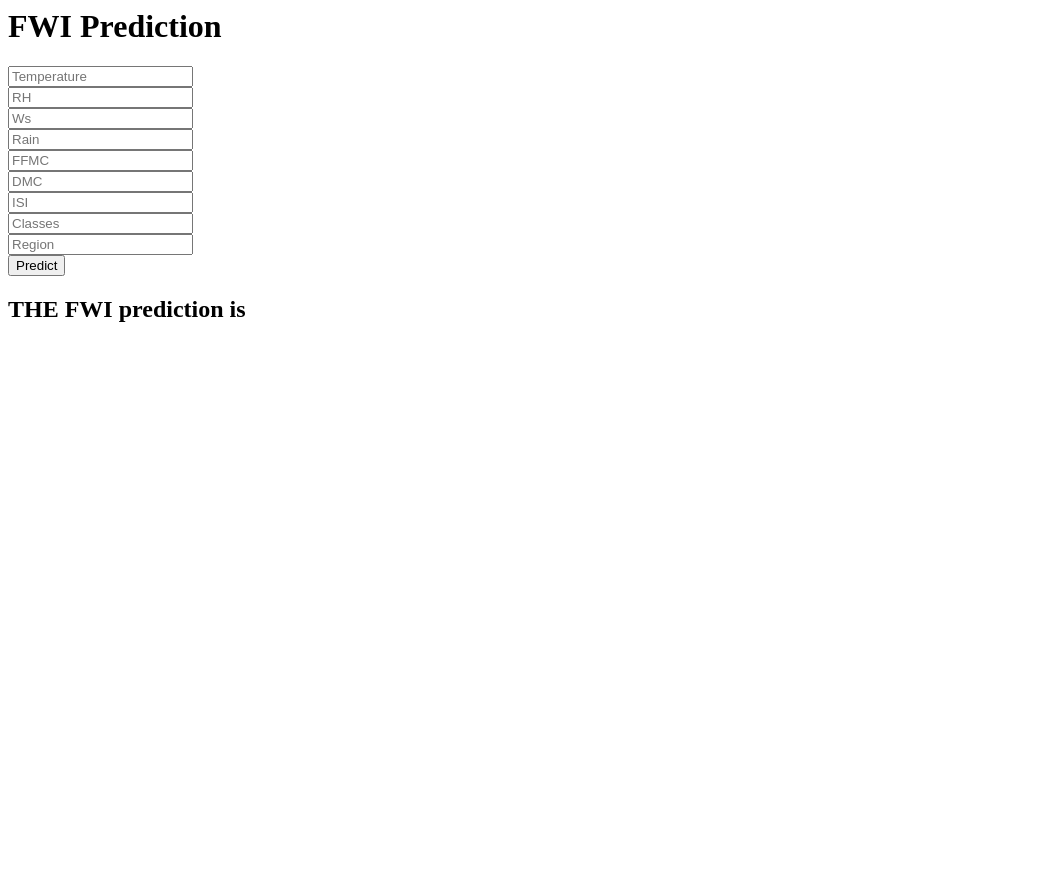
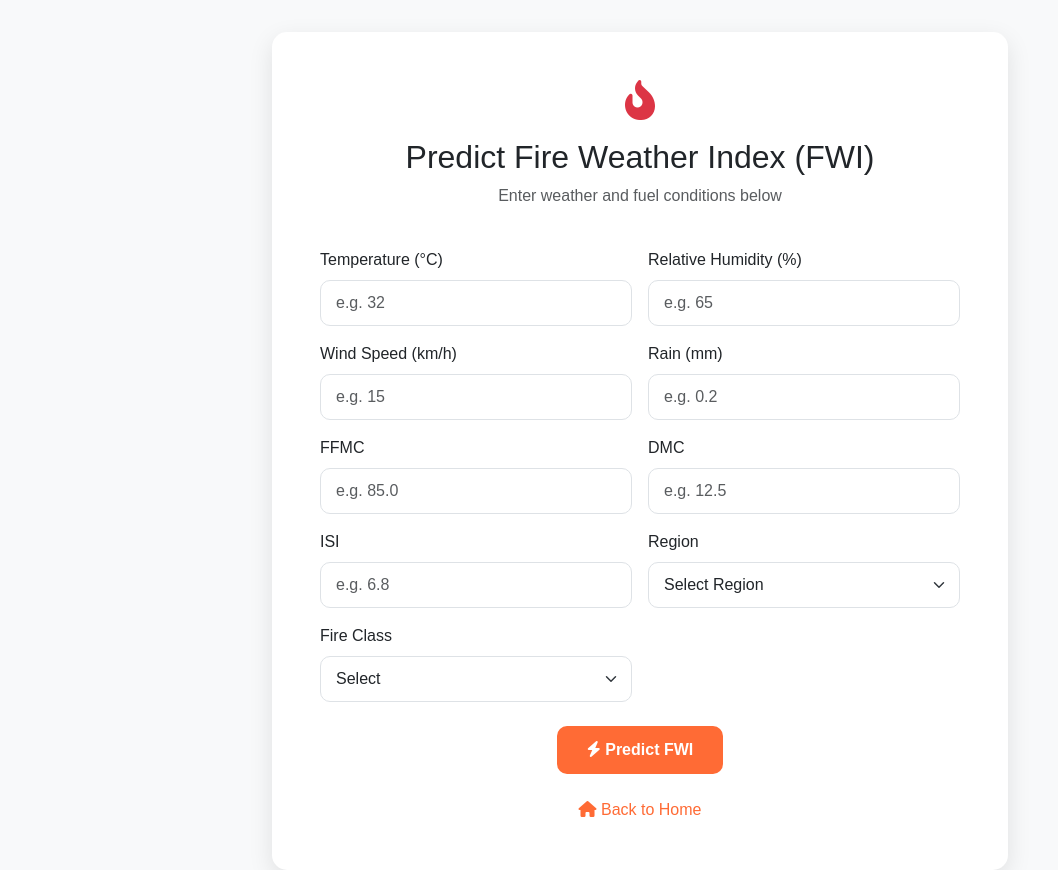
Before and after one commit to Hridesh14/Algerian-Forest-Fire-Prediction, a Flask app: page /predictdata in a window 1280 px wide. Shown: the whole page, without its empty margins (0-1058 px from the left). Before the commit the page ends 322 px from the top, so only its background shows below. Run offline with Flask 3, Linux system fonts and the light colour scheme; parts of the project's set-up code (start-up, migrations or seed data) failed here and were passed over.

Commit message:
Update home.html
A machine learning web application to predict the Fire Weather Index (FWI) using the Algerian Forest Fires dataset. Features data preprocessing, exploratory analysis, Ridge Regression modeling, and a Flask-based interactive web interface for real-time FWI prediction.
Key Features:

Cleaned dataset with Bejaia & Sidi Bel-abbes regions
EDA with monthly fire trends
StandardScaler + Ridge Regression (best performing model)
Deployed using Flask with index.html & home.html
Pickle files: ridge.pkl, Scaler.pkl

Tech Stack: Python, Pandas, Scikit-learn, Flask, HTML

Signed-off-by: Hridesh14 <maithanihridesh9012@gmail.com>

```diff
--- a/templates/home.html
+++ b/templates/home.html
@@ -1,26 +1,139 @@
-<html>
-<body>
-    <div class="login">
-       <h1>FWI Prediction</h1>
+<!DOCTYPE html>
+<html lang="en">
+<head>
+    <meta charset="UTF-8">
+    <meta name="viewport" content="width=device-width, initial-scale=1.0">
+    <title>Predict FWI</title>
+    <link href="https://cdn.jsdelivr.net/npm/bootstrap@5.3.2/dist/css/bootstrap.min.css" rel="stylesheet">
+    <link rel="stylesheet" href="https://cdnjs.cloudflare.com/ajax/libs/font-awesome/6.4.0/css/all.min.css">
+    <style>
+        body {
+            background: #f4f7fa;
+            font-family: 'Arial', sans-serif;
+        }
+        .card {
+            border: none;
+            border-radius: 15px;
+            box-shadow: 0 8px 25px rgba(0,0,0,0.1);
+            margin-top: 2rem;
+        }
+        .form-control, .form-select {
+            border-radius: 10px;
+            padding: 10px 15px;
+        }
+        .btn-predict {
+            background: #ff6b35;
+            border: none;
+            border-radius: 10px;
+            padding: 12px 30px;
+            font-weight: bold;
+        }
+        .btn-predict:hover {
+            background: #e55a2b;
+        }
+        .result-box {
+            background: linear-gradient(135deg, #667eea, #764ba2);
+            color: white;
+            border-radius: 12px;
+            padding: 1.5rem;
+            text-align: center;
+            margin-top: 1.5rem;
+            font-size: 1.5rem;
+            font-weight: bold;
+        }
+        .back-btn {
+            color: #ff6b35;
+            text-decoration: none;
+            font-weight: 500;
+        }
+        .back-btn:hover {
+            text-decoration: underline;
+        }
+    </style>
+</head>
+<body class="bg-light">
+    <div class="container">
+        <div class="row justify-content-center">
+            <div class="col-lg-8">
+                <div class="card p-4 p-md-5">
+                    <div class="text-center mb-4">
+                        <i class="fas fa-fire-flame-curved text-danger" style="font-size: 2.5rem;"></i>
+                        <h2 class="mt-3">Predict Fire Weather Index (FWI)</h2>
+                        <p class="text-muted">Enter weather and fuel conditions below</p>
+                    </div>
 
-        <!-- Main Input For Receiving Query to our ML -->
-       <form action="{{ url_for('predict_datapoint')}}" method="post">
-         <input type="text" name="Temperature" placeholder="Temperature" required="required" /><br>
-           <input type="text" name="RH" placeholder="RH" required="required" /><br>
-           <input type="text" name="Ws" placeholder="Ws" required="required" /><br>
-           <input type="text" name="Rain" placeholder="Rain" required="required" /><br>
-           <input type="text" name="FFMC" placeholder="FFMC" required="required" /><br>
-           <input type="text" name="DMC" placeholder="DMC" required="required" /><br>
-           <input type="text" name="ISI" placeholder="ISI" required="required" /><br>
-           <input type="text" name="Classes" placeholder="Classes" required="required" /><br>
-           <input type="text" name="Region" placeholder="Region" required="required" /><br>
+                    <form action="/predictdata" method="POST">
+                        <div class="row g-3">
+                            <div class="col-md-6">
+                                <label class="form-label">Temperature (°C)</label>
+                                <input type="number" step="0.1" name="Temperature" class="form-control" placeholder="e.g. 32" required>
+                            </div>
+                            <div class="col-md-6">
+                                <label class="form-label">Relative Humidity (%)</label>
+                                <input type="number" name="RH" class="form-control" placeholder="e.g. 65" required>
+                            </div>
+                            <div class="col-md-6">
+                                <label class="form-label">Wind Speed (km/h)</label>
+                                <input type="number" name="Ws" class="form-control" placeholder="e.g. 15" required>
+                            </div>
+                            <div class="col-md-6">
+                                <label class="form-label">Rain (mm)</label>
+                                <input type="number" step="0.1" name="Rain" class="form-control" placeholder="e.g. 0.2" required>
+                            </div>
+                            <div class="col-md-6">
+                                <label class="form-label">FFMC</label>
+                                <input type="number" step="0.1" name="FFMC" class="form-control" placeholder="e.g. 85.0" required>
+                            </div>
+                            <div class="col-md-6">
+                                <label class="form-label">DMC</label>
+                                <input type="number" step="0.1" name="DMC" class="form-control" placeholder="e.g. 12.5" required>
+                            </div>
+                            <div class="col-md-6">
+                                <label class="form-label">ISI</label>
+                                <input type="number" step="0.1" name="ISI" class="form-control" placeholder="e.g. 6.8" required>
+                            </div>
+                            <div class="col-md-6">
+                                <label class="form-label">Region</label>
+                                <select name="Region" class="form-select" required>
+                                    <option value="">Select Region</option>
+                                    <option value="0">Bejaia (0)</option>
+                                    <option value="1">Sidi Bel-abbes (1)</option>
+                                </select>
+                            </div>
+                            <div class="col-md-6">
+                                <label class="form-label">Fire Class</label>
+                                <select name="Classes" class="form-select" required>
+                                    <option value="">Select</option>
+                                    <option value="1">Fire</option>
+                                    <option value="0">Not Fire</option>
+                                </select>
+                            </div>
+                        </div>
 
+                        <div class="text-center mt-4">
+                            <button type="submit" class="btn btn-predict text-white">
+                                <i class="fas fa-bolt"></i> Predict FWI
+                            </button>
+                        </div>
+                    </form>
 
+                    <!-- Result Display -->
+                    {% if results %}
+                    <div class="result-box animate__animated animate__fadeIn">
+                        <i class="fas fa-fire"></i> Predicted FWI: <strong>{{ results|round(2) }}</strong>
+                    </div>
+                    {% endif %}
 
-           <button type="submit" class="btn btn-primary btn-block btn-large">Predict</button>
-       </form>
-    <h2>
-       THE FWI prediction is  {{results}}
-    </h2>
-   <body>
+                    <div class="text-center mt-4">
+                        <a href="/" class="back-btn">
+                            <i class="fas fa-home"></i> Back to Home
+                        </a>
+                    </div>
+                </div>
+            </div>
+        </div>
+    </div>
+
+    <script src="https://cdn.jsdelivr.net/npm/bootstrap@5.3.2/dist/js/bootstrap.bundle.min.js"></script>
+</body>
 </html>
```
